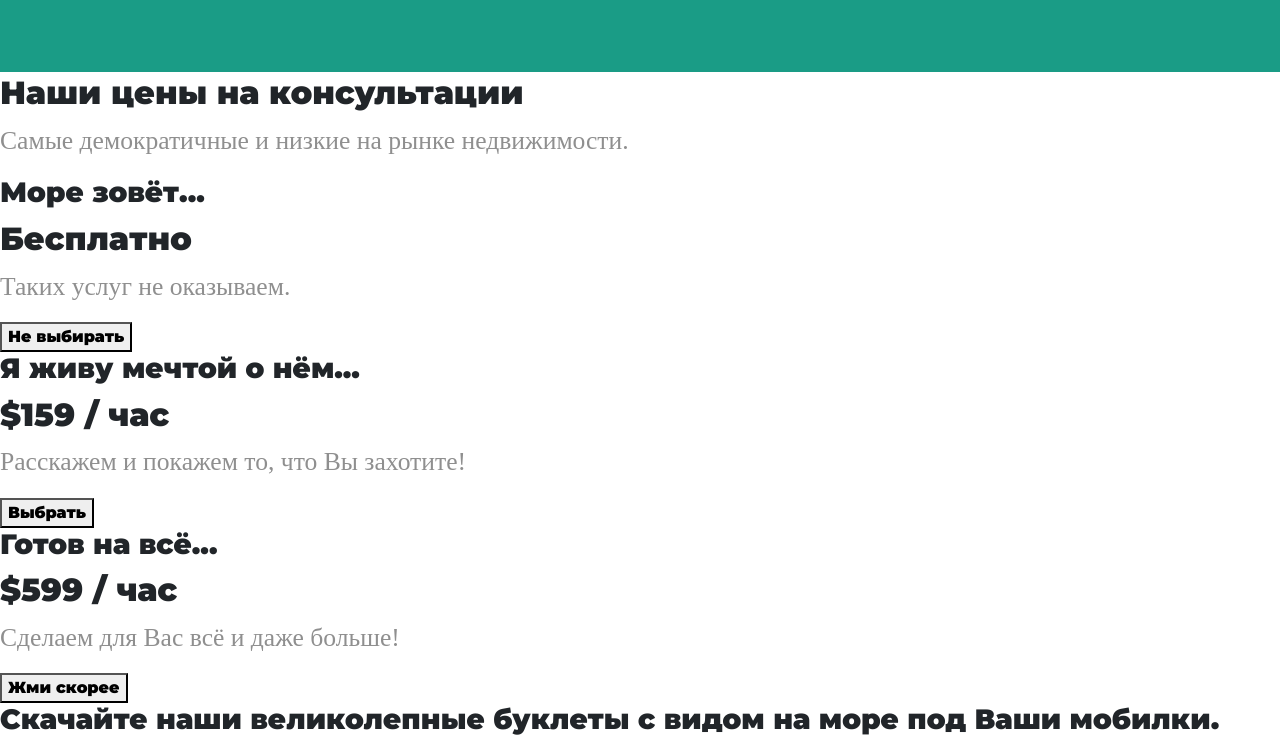
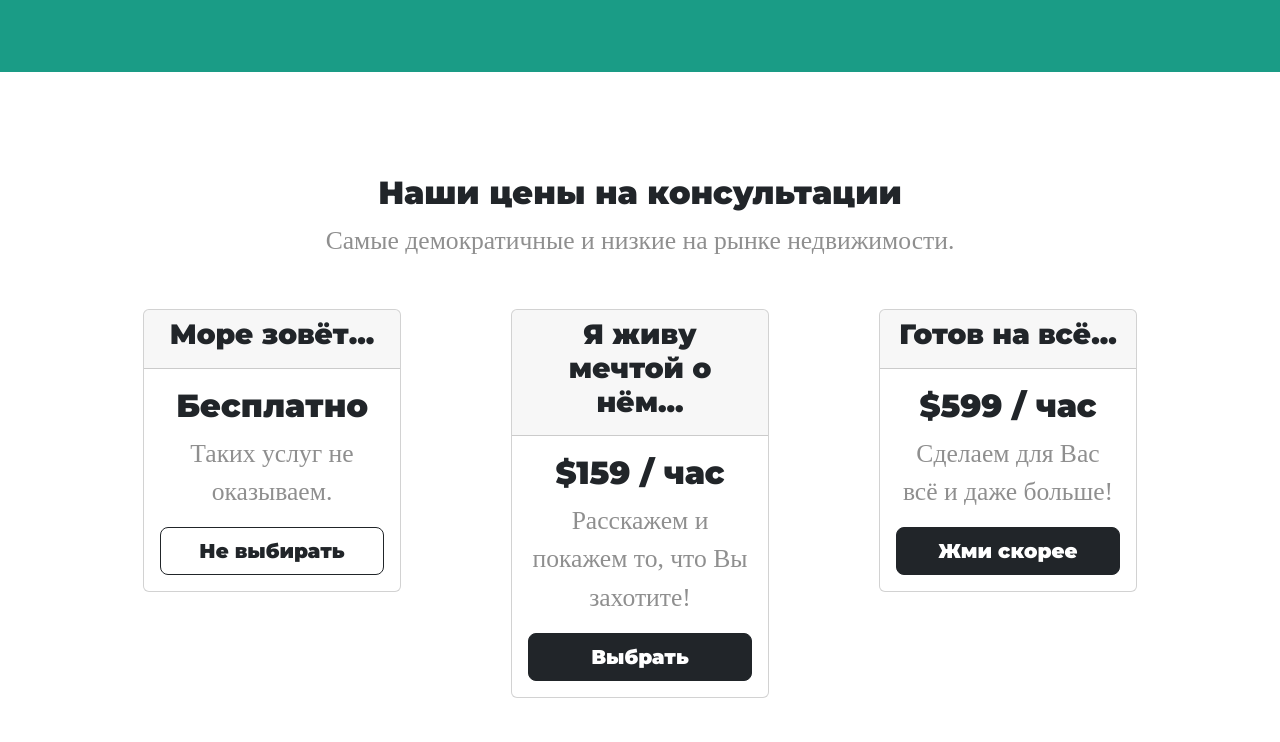
Before and after one commit to neoxanter/LearnFrontend, a plain HTML site: page test_bootstrap_site/index.html in a window 1280 px wide. Shown: the part 2234-2976 px from the top of the page. Drawn offline with nearby package versions, Linux system fonts and the light colour scheme.

Commit message:
Adding cards to the pricing section

```diff
--- a/test_bootstrap_site/css/styles.css
+++ b/test_bootstrap_site/css/styles.css
@@ -116,3 +116,14 @@ margin-bottom: 1rem;
     width: 15%;
     margin: 20px 20px 50px;
 }
+
+/* Pricing */
+
+#pricing {
+    padding:100px;
+    text-align: center;
+}
+
+.pricing_column {
+    padding: 3% 5% 2%;
+}
--- a/test_bootstrap_site/index.html
+++ b/test_bootstrap_site/index.html
@@ -25,13 +25,6 @@
       integrity="sha384-0evHe/X+R7YkIZDRvuzKMRqM+OrBnVFBL6DOitfPri4tjfHxaWutUpFmBp4vmVor"
       crossorigin="anonymous"
     />
-
-    <!-- Bootstrap Scripts -->
-    <script
-      src="https://cdn.jsdelivr.net/npm/bootstrap@5.2.0-beta1/dist/js/bootstrap.bundle.min.js"
-      integrity="sha384-pprn3073KE6tl6bjs2QrFaJGz5/SUsLqktiwsUTF55Jfv3qYSDhgCecCxMW52nD2"
-      crossorigin="anonymous"
-    ></script>
 
     <link rel="stylesheet" href="css/styles.css" />
   </head>
@@ -188,24 +181,53 @@
     <section id="pricing">
       <h2>Наши цены на консультации</h2>
       <p>Самые демократичные и низкие на рынке недвижимости.</p>
-
-      <h3>Море зовёт...</h3>
+      <div class="row">
+        <div class="pricing_column col-lg-4 col-md-6">
+          <div class="card">
+            <div class="card-header"><h3>Море зовёт...</h3></div>
+            <div class="card-body">
               <h2>Бесплатно</h2>
               <p>Таких услуг не оказываем.</p>
-
-      <button type="button">Не выбирать</button>
-
-      <h3>Я живу мечтой о нём...</h3>
+              <div class="d-grid gap-2">
+                <button
+                  class="btn btn-lg btn-block btn-outline-dark"
+                  type="button"
+                >
+                  Не выбирать
+                </button>
+              </div>
+            </div>
+          </div>
+        </div>
+        <div class="pricing_column col-lg-4 col-md-6">
+          <div class="card">
+            <div class="card-header"><h3>Я живу мечтой о нём...</h3></div>
+            <div class="card-body">
               <h2>$159 / час</h2>
               <p>Расскажем и покажем то, что Вы захотите!</p>
-
-      <button type="button">Выбрать</button>
-
-      <h3>Готов на всё...</h3>
+              <div class="d-grid gap-2">
+                <button class="btn btn-lg btn-block btn-dark" type="button">
+                  Выбрать
+                </button>
+              </div>
+            </div>
+          </div>
+        </div>
+        <div class="pricing_column col-lg-4">
+          <div class="card">
+            <div class="card-header"><h3>Готов на всё...</h3></div>
+            <div class="card-body">
               <h2>$599 / час</h2>
               <p>Сделаем для Вас всё и даже больше!</p>
-
-      <button type="button">Жми скорее</button>
+              <div class="d-grid gap-2">
+                <button class="btn btn-lg btn-block btn-dark" type="button">
+                  Жми скорее
+                </button>
+              </div>
+            </div>
+          </div>
+        </div>
+      </div>
     </section>
 
     <!-- Call to Action -->
@@ -223,5 +245,24 @@
     <footer id="footer">
       <p>© Copyright О море море...</p>
     </footer>
+
+    <!-- Bootstrap Scripts -->
+
+    <script
+      src="https://cdn.jsdelivr.net/npm/@popperjs/core@2.11.5/dist/umd/popper.min.js"
+      integrity="sha384-Xe+8cL9oJa6tN/veChSP7q+mnSPaj5Bcu9mPX5F5xIGE0DVittaqT5lorf0EI7Vk"
+      crossorigin="anonymous"
+    ></script>
+    <script
+      src="https://cdn.jsdelivr.net/npm/bootstrap@5.2.0-beta1/dist/js/bootstrap.min.js"
+      integrity="sha384-kjU+l4N0Yf4ZOJErLsIcvOU2qSb74wXpOhqTvwVx3OElZRweTnQ6d31fXEoRD1Jy"
+      crossorigin="anonymous"
+    ></script>
+
+    <script
+      src="https://cdn.jsdelivr.net/npm/bootstrap@5.2.0-beta1/dist/js/bootstrap.bundle.min.js"
+      integrity="sha384-pprn3073KE6tl6bjs2QrFaJGz5/SUsLqktiwsUTF55Jfv3qYSDhgCecCxMW52nD2"
+      crossorigin="anonymous"
+    ></script>
   </body>
 </html>
```
Lines whose indentation alone changed are shown as unchanged.
